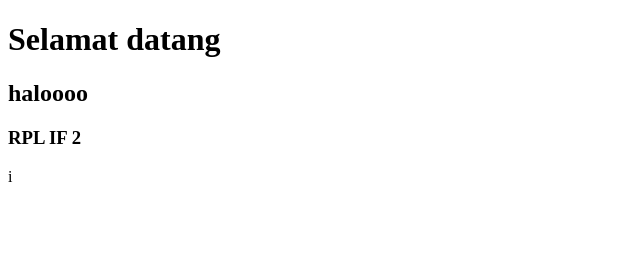
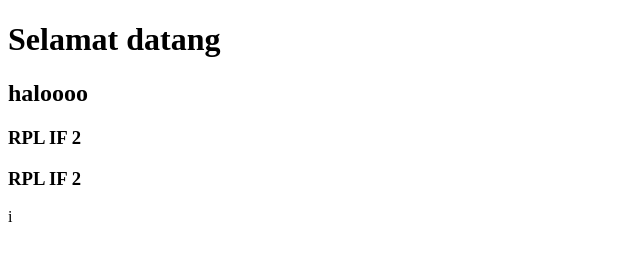
Before and after one commit to agungrizqy/branching, a plain HTML site: page index.html in a window 1280 px wide. Shown: the whole page, without its empty margins (0-640 px from the left). Drawn offline with Linux system fonts and the light colour scheme.

```diff
--- a/index.html
+++ b/index.html
@@ -8,6 +8,7 @@
      <h1>Selamat datang</h1>
      <h2>haloooo</h2>
      <h3>RPL IF 2</h3>
+     <h3>RPL IF 2</h3>
   </body>
 </html>
 i
```
